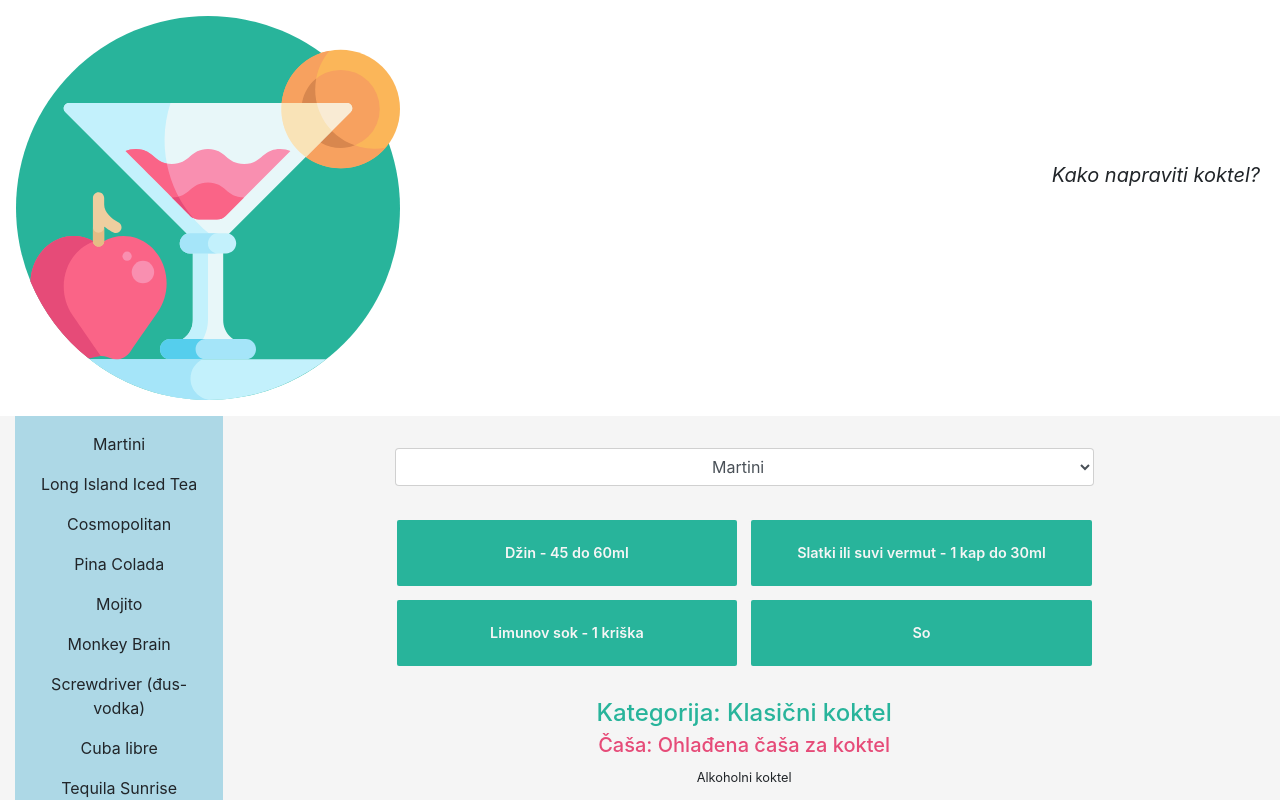
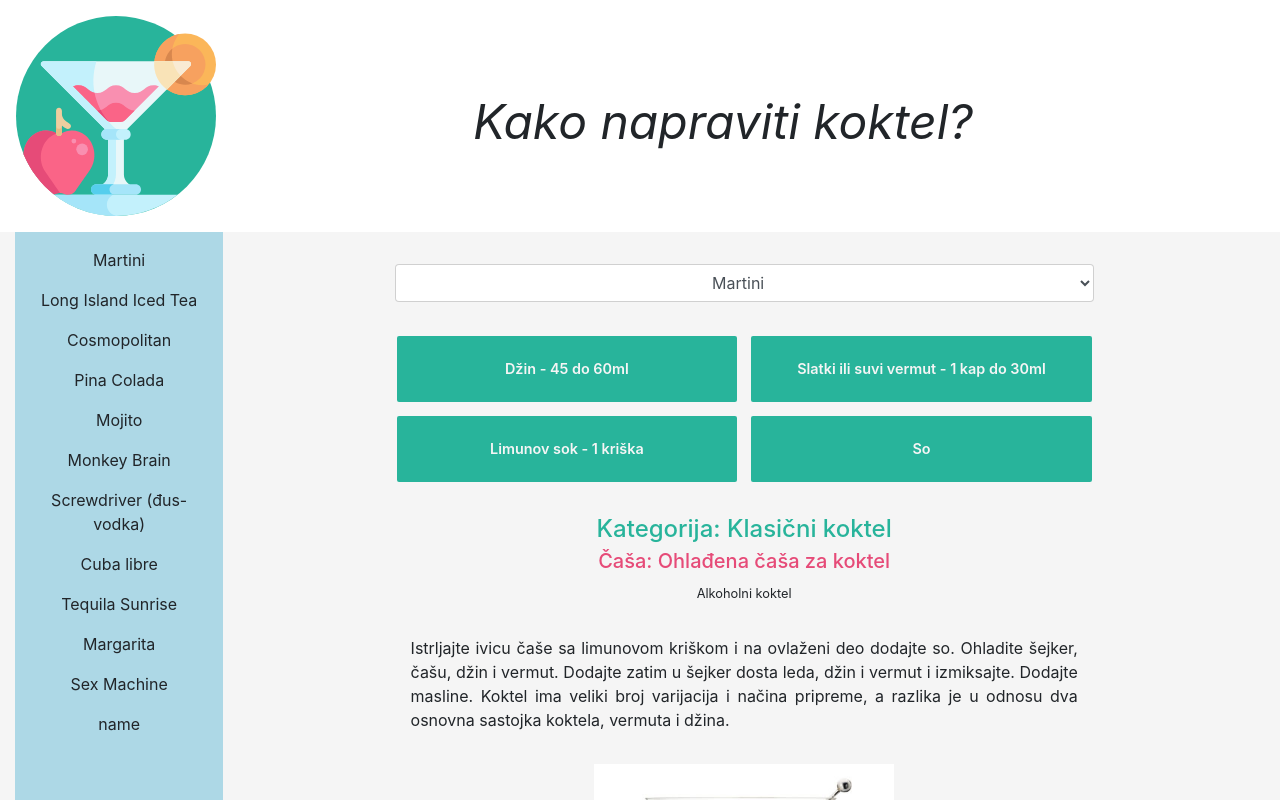
Before and after one commit to moonbyt3/kokteli, an Angular app: page / in a window 1280 px wide. Shown: the top 800 px of the page. Built offline with nearby package versions, Linux system fonts and the light colour scheme.

Commit message:
header responsiveness for desktop screens

```diff
--- a/src/app/app.component.scss
+++ b/src/app/app.component.scss
@@ -75,9 +75,15 @@ main {
     }
 }
 
+//tablet screen
 @media only screen and (min-width: 768px) {
     .side-bar {
         display: inline-block;
         background-color: lightblue;
     }
 }
+
+//desktop screen
+@media only screen and (min-width: 1024px) {
+
+}
--- a/src/app/shared/navigation/navigation.component.html
+++ b/src/app/shared/navigation/navigation.component.html
@@ -1,6 +1,6 @@
 <nav>
   <div class="row">
-    <div class="col-sm-12">
+    <div class="col-sm-12 logo">
       <img src="assets/img/logo.svg" alt="">
       <i>Kako napraviti koktel?</i>
     </div>
--- a/src/app/shared/navigation/navigation.component.scss
+++ b/src/app/shared/navigation/navigation.component.scss
@@ -17,3 +17,15 @@ i {
     font-size: 20px;
 
 }
+//desktop screen
+@media only screen and (min-width: 1024px) {
+    .logo{
+        img {
+            max-width: 200px;
+        }
+        i {
+            margin-right: 24%;
+            font-size: 3em;
+        }
+    }
+}
```
